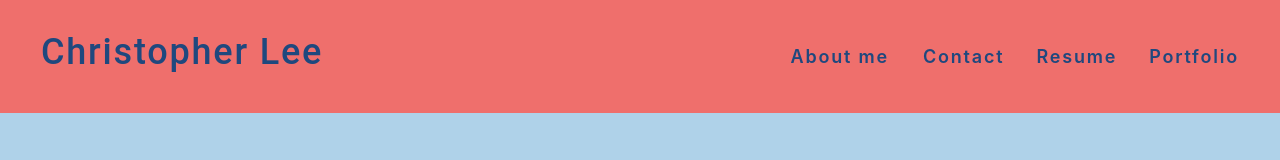
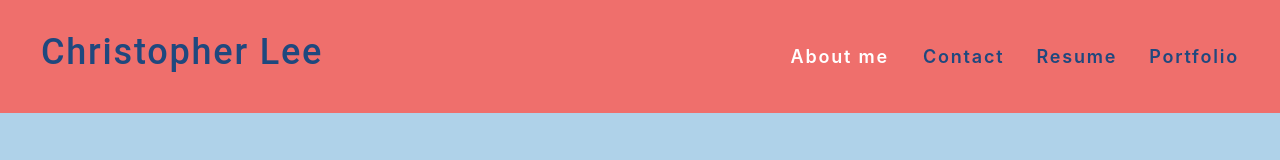
Before and after one commit to chrislee-webdev/ChrisLee-Portfolio, a React (Create React App) app: page / in a window 1280 px wide. Shown: the top 160 px of the page. Built offline with nearby package versions, Linux system fonts and the light colour scheme.

Commit message:
fixed active link color issue

```diff
--- a/src/index.css
+++ b/src/index.css
@@ -337,3 +337,7 @@ section {
 .download{
   cursor: pointer;
 }
+
+.nav-link.active {
+  color: #fff;
+}
```
